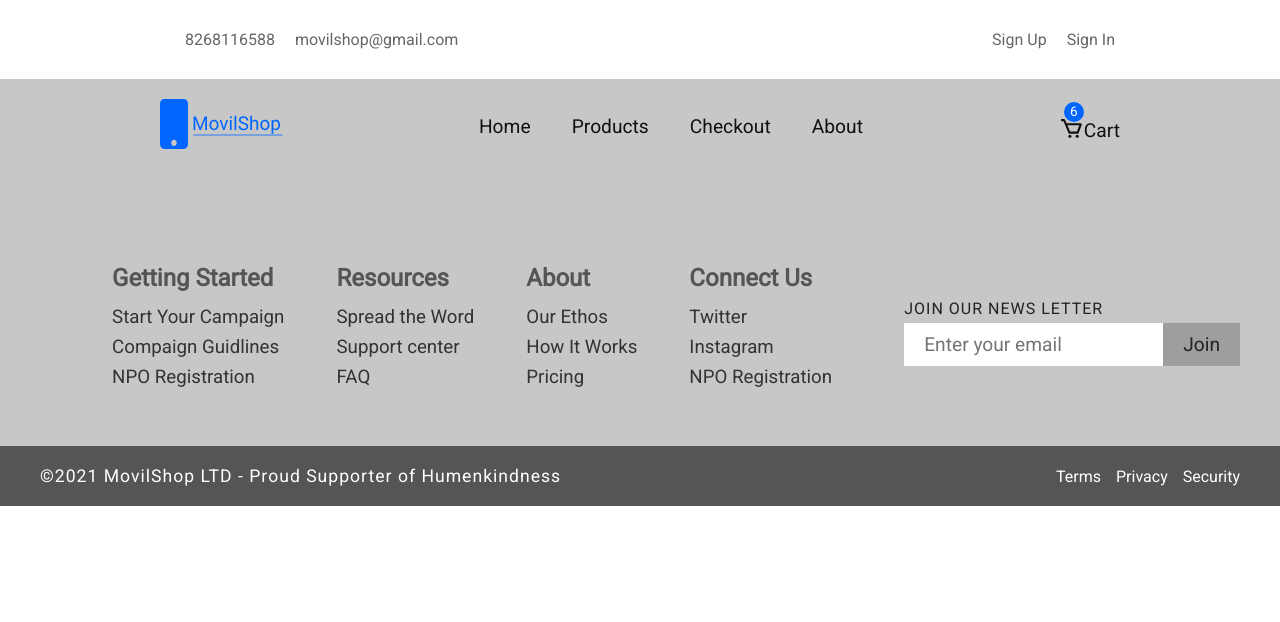
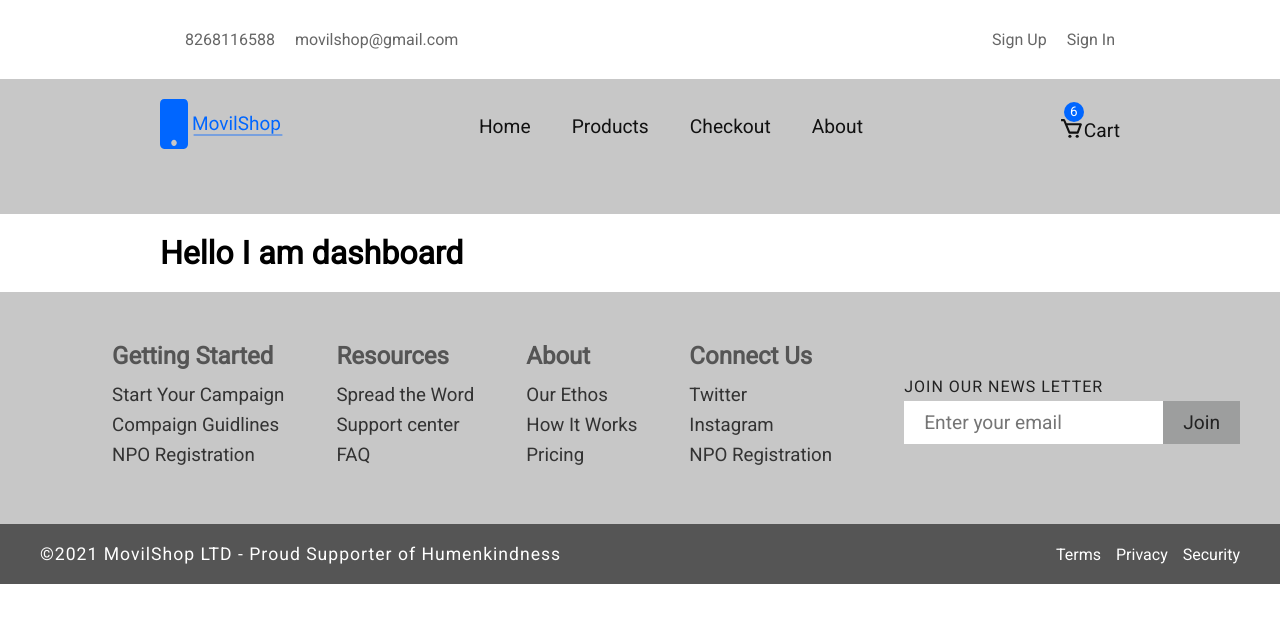
Before and after one commit to ddepu11/movil_shop_cient_side_react, a React (Create React App) app: page /dashboard in a window 1280 px wide. Shown: the top 622 px of the page. Built offline with nearby package versions, Linux system fonts and the light colour scheme; no server answers.

Commit message:
creating dashboard

```diff
--- a/src/App.jsx
+++ b/src/App.jsx
@@ -13,6 +13,7 @@ import SignIn from './components/signin/SignIn';
 import Footer from './components/Footer';
 import Account from './components/account/Account';
 import Products from './components/products/Products';
+import Dashboard from './screens/Dashboard';
 
 const App = () => {
   const { isLoading } = useAuth0();
@@ -35,20 +36,29 @@ const App = () => {
             <Route exact path="/">
               <Home />
             </Route>
+
             <Route exact path="/about">
               <About />
             </Route>
+
             <Route exact path="/sign-in">
               <SignIn />
             </Route>
+
             <Route exact path="/sign-up">
               <SignUp />
             </Route>
+
             <Route exact path="/products">
               <Products />
             </Route>
+
             <Route exact path="/account">
               <Account />
+            </Route>
+
+            <Route exact path="/dashboard">
+              <Dashboard />
             </Route>
           </Switch>
           <Footer />
--- a/src/actions/user_actions.js
+++ b/src/actions/user_actions.js
@@ -34,7 +34,6 @@ const authenticateUser = () => async (dispatch) => {
     const { data } = await user.authenticate();
 
     const { firstName, lastName, role } = data.user;
-    console.log(data.user);
     dispatch({
       type: AUTHENTICATE_USER_SUCCESS,
       payload: {
--- a/src/components/Navbar.jsx
+++ b/src/components/Navbar.jsx
@@ -11,7 +11,9 @@ import Button from './Button';
 
 const Navbar = () => {
   const { logout, isAuthenticated } = useAuth0();
-  const { hasUserLoggedIn, userInfo } = useSelector((state) => state.user);
+  const { hasUserLoggedIn, userInfo, role } = useSelector(
+    (state) => state.user
+  );
   const dispatch = useDispatch();
   const history = useHistory();
 
@@ -44,7 +46,8 @@ const Navbar = () => {
 
         <div className="links">
           <ul className="flex">
-            {userInfo.role === 'SELLER' && (
+            {/* Seller Batch Button */}
+            {(userInfo.role === 'SELLER' || role === 'SELLER') && (
               <li>
                 <Button
                   pt="6px"
@@ -70,12 +73,24 @@ const Navbar = () => {
                 </Button>
               </li>
             )}
+
+            {/* Dashboard page link */}
+            {(userInfo.role === 'SELLER' ||
+              userInfo.role === 'ADMIN' ||
+              role === 'SELLER' ||
+              role === 'ADMIN') && (
+              <li>
+                <Link to="/dashboard">Dashboard</Link>
+              </li>
+            )}
+
+            {/* Account Page Link */}
             {hasUserLoggedIn && (
               <li>
-                {' '}
                 <Link to="/account">Account</Link>
               </li>
             )}
+
             {!hasUserLoggedIn && (
               <li>
                 <Link to="/sign-up">Sign Up</Link>
--- a/src/reducers/user_reducer.js
+++ b/src/reducers/user_reducer.js
@@ -180,6 +180,7 @@ const user = (userState = initialUser, action) => {
         hasUserLoggedIn: false,
         userInfo: {},
         hasUserError: false,
+        role: '',
       };
 
     case USER_LOG_OUT_ERROR:
--- /dev/null
+++ b/src/screens/Dashboard.jsx
@@ -0,0 +1,14 @@
+import React from 'react';
+import styled from 'styled-components';
+
+const Dashboard = () => (
+  <Wrapper className="w-960">
+    <h1>Hello I am dashboard</h1>
+  </Wrapper>
+);
+
+const Wrapper = styled.main`
+  padding: 20px 0;
+`;
+
+export default Dashboard;
```
